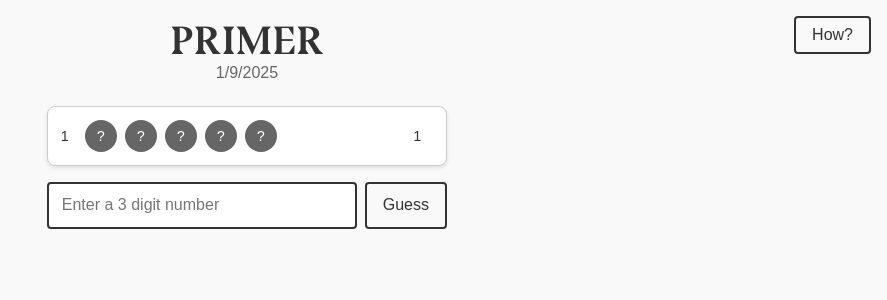
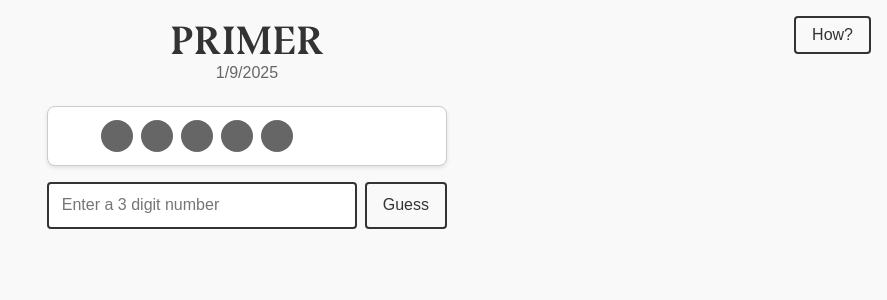
Before and after one commit to jackherizsmith/factors, a SvelteKit app: page / in a window 1280 px wide. Shown: the top 300 px of the page, without its empty margins (393-1280 px from the left). Built offline with nearby package versions, Linux system fonts and the light colour scheme.

Commit message:
hide correct factors and product

```diff
--- a/src/app.html
+++ b/src/app.html
@@ -5,6 +5,21 @@
 	<meta charset="utf-8" />
 	<link rel="icon" href="%sveltekit.assets%/favicon.png" />
 	<meta name="viewport" content="width=device-width, initial-scale=1.0, interactive-widget=resizes-content">
+	<title>Primer</title>
+
+	<!-- Meta tags for link previews -->
+	<meta property="og:title" content="Primer">
+	<meta property="og:description" content="Find the right factors.">
+	<meta property="og:type" content="website">
+	<meta property="og:url" content="https://jackherizsmith.github.io/factors">
+
+	<!-- Optional: Ensure no image is used -->
+	<meta property="og:image" content="">
+
+	<!-- Twitter-specific meta tags -->
+	<meta name="twitter:card" content="summary">
+	<meta name="twitter:title" content="Primer">
+	<meta name="twitter:description" content="Find the right factors.">
 	%sveltekit.head%
 </head>
 
--- a/src/routes/+page.svelte
+++ b/src/routes/+page.svelte
@@ -199,7 +199,7 @@
 		</header>
 		<dialog>
 			<h2>How to play</h2>
-			<p>The solution is a 3-digit number with prime factors {'<'} 50.</p>
+			<p>Guess a 3 digit number with prime factors less than 50.</p>
 			<ul>
 				<li>
 					Factors will be <b class="correct-text">correct</b> or
@@ -215,21 +215,23 @@
 	</div>
 
 	<div class="primes">
-		<div class="guess-card">
-			<p class="guess-header">{correctProduct}</p>
+		<div class="guess-card share">
+			<p class={`guess-header ${isSuccess ? 'guess-success' : 'hide-text'}`}>
+				{isSuccess ? correctProduct : '100'}
+			</p>
 			<div class="guess-results">
 				{#each correctGuess as f}
-					<span class="result win">{f}</span>
+					<span class={`result win  ${isSuccess ? '' : 'hide-text'}`}>{f}</span>
 				{/each}
 				{#each primeFactors.slice(correctGuess.length) as f}
-					<span class="result pregame">?</span>
+					<span class="result pregame"></span>
 				{/each}
 			</div>
 			{#if isSuccess}
 				<button on:click={copyResultsToClipboard} autofocus>{isCopied ? 'Copied!' : 'Share'}</button
 				>
 			{:else}
-				<div class="result product">{correctProduct}</div>
+				<div class="result product"></div>
 			{/if}
 		</div>
 	</div>
@@ -337,7 +339,7 @@
 
 	button:disabled {
 		cursor: default;
-		filter: opacity(0.7);
+		filter: opacity(0.6);
 	}
 
 	.header-wrapper {
@@ -419,7 +421,7 @@
 
 	input:disabled {
 		cursor: default;
-		filter: opacity(0.7);
+		filter: opacity(0.6);
 	}
 
 	input:focus::placeholder {
@@ -434,6 +436,10 @@
 		margin-bottom: 1rem;
 		max-width: 400px;
 		width: 100%;
+	}
+
+	.hide-text {
+		color: transparent;
 	}
 
 	.guesses {
@@ -462,6 +468,14 @@
 		justify-content: space-between;
 		padding: 0.8rem;
 		box-shadow: 0 2px 4px rgba(0, 0, 0, 0.1);
+	}
+
+	.guess-card.share {
+		height: 2rem;
+	}
+
+	.guess-success {
+		font-weight: 700;
 	}
 
 	.guess-header {
```
